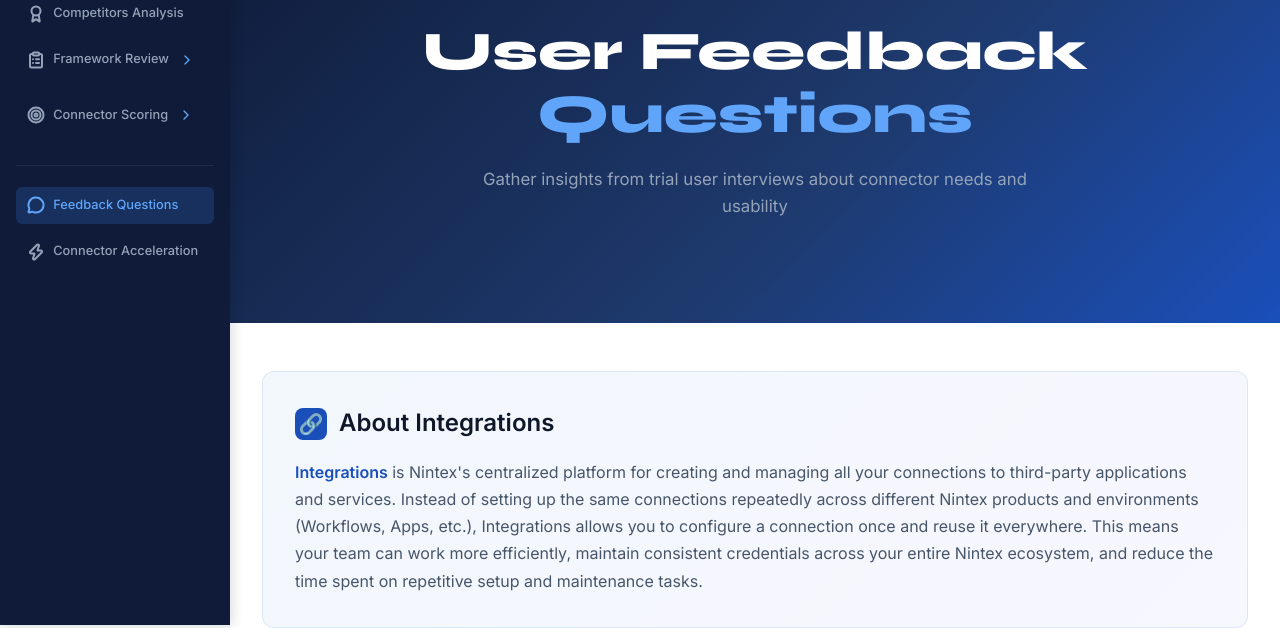
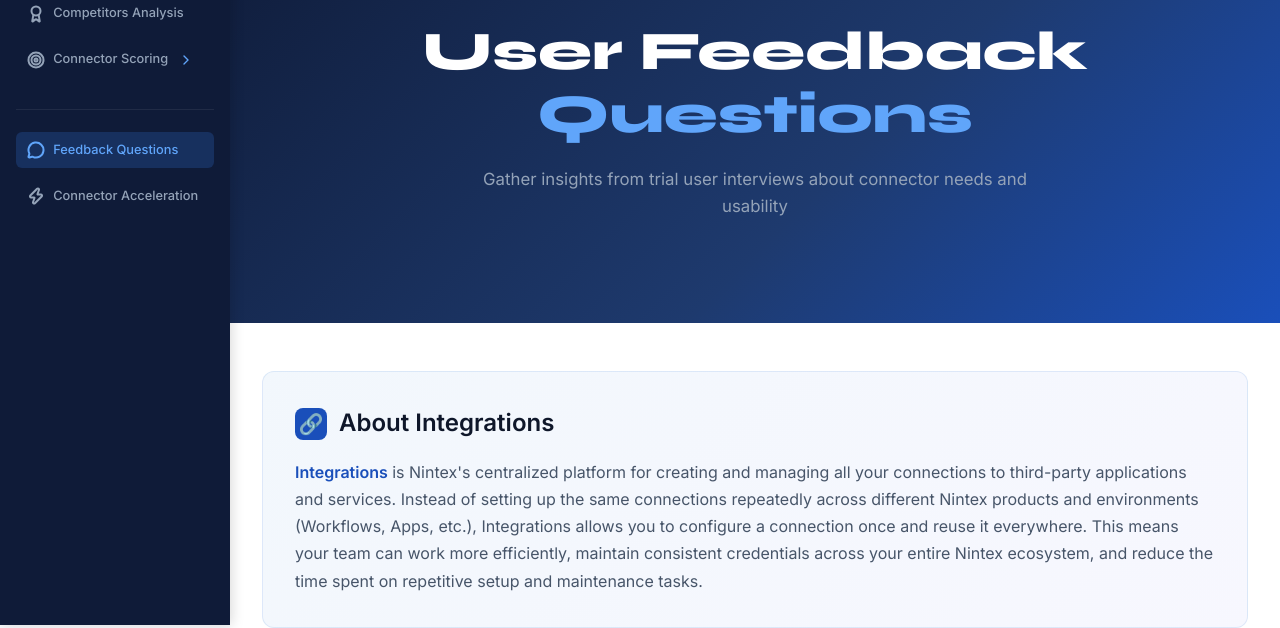
Before and after one commit to osama-eldrieny/connectors-strategy, a website: page feedback-questions.html in a window 1280 px wide. Shown: the part 175-803 px from the top of the page. Drawn offline with nearby package versions, Linux system fonts and the light colour scheme.

Commit message:
Remove Framework Review link from all side menus

```diff
--- a/sidebar.js
+++ b/sidebar.js
@@ -6,12 +6,6 @@
     <div class="side-nav-section-label">Pages</div>
     <a class="side-nav-link" href="connector-filtering-framework.html" data-page="filtering"><span class="icon"><i data-lucide="filter"></i></span> Filtering Framework</a>
     <a class="side-nav-link" href="competitors-analysis.html" data-page="competitors"><span class="icon"><i data-lucide="award"></i></span> Competitors Analysis</a>
-    <a class="side-nav-link" href="connector-filtering-framework.html" data-page="framework"><span class="icon"><i data-lucide="clipboard-list"></i></span> Framework Review
-      <span class="submenu-chevron" data-toggle="submenu">
-        <svg xmlns="http://www.w3.org/2000/svg" width="16" height="16" viewBox="0 0 24 24" fill="none" stroke="currentColor" stroke-width="2" stroke-linecap="round" stroke-linejoin="round" data-lucide="chevron-down" aria-hidden="true" class="lucide lucide-chevron-down"><polyline points="6 9 12 15 18 9"></polyline></svg>
-      </span>
-    </a>
-    <div class="submenu" data-submenu="framework"></div>
     <a class="side-nav-link" href="connector-prioritizer.html" data-page="prioritizer"><span class="icon"><i data-lucide="target"></i></span> Connector Scoring
       <span class="submenu-chevron" data-toggle="submenu">
         <svg xmlns="http://www.w3.org/2000/svg" width="16" height="16" viewBox="0 0 24 24" fill="none" stroke="currentColor" stroke-width="2" stroke-linecap="round" stroke-linejoin="round" data-lucide="chevron-down" aria-hidden="true" class="lucide lucide-chevron-down"><polyline points="6 9 12 15 18 9"></polyline></svg>
```
Also changed, not shown: connector-filtering-framework-v1.html (+0 -1 lines), index.html (+0 -1 lines), sidebar.html (+0 -1 lines).
